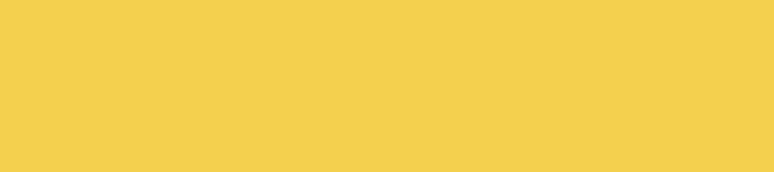
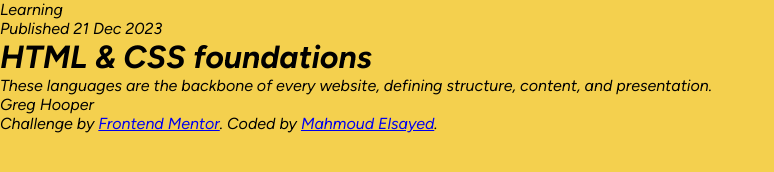
Before and after one commit to MahmoodElsaayed/blog-preview-card, a website built with webpack: page src/template.html in a window 1280 px wide. Shown: the whole page, without its empty margins (0-774 px from the left). Built offline with nearby package versions, Linux system fonts and the light colour scheme.

Commit message:
Add card-component HTML content

```diff
--- a/src/template.html
+++ b/src/template.html
@@ -10,6 +10,21 @@
 
     <body>
 
+        <div class="card-container">
+            <div class="preview-img"></div>
+            <div class="preview-info">
+                <p class="article-type">Learning</p>
+                <p class="article-date">Published 21 Dec 2023</p>
+                <h1 class="article-title">HTML & CSS foundations</h1>
+                <p class="article-description">These languages are the backbone of every website, defining structure, content, and presentation.</p>
+            </div>
+            <div class="author">Greg Hooper</div>
+        </div>
+
+        <div class="attribution">
+            Challenge by <a href="https://www.frontendmentor.io?ref=challenge" target="_blank">Frontend Mentor</a>.
+            Coded by <a href="https://github.com/MahmoodElsaayed">Mahmoud Elsayed</a>.
+        </div>
     </body>
 
 </html>
```
